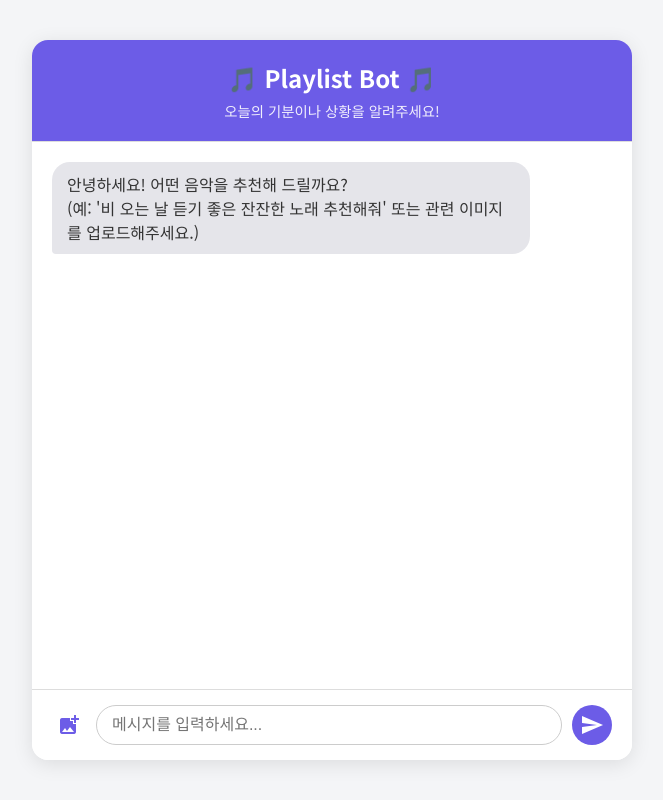
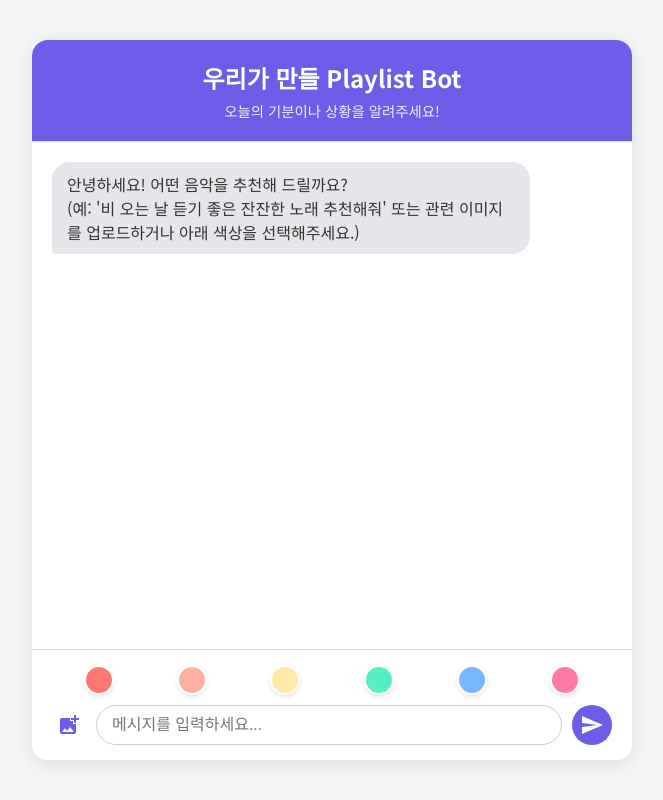
Before and after one commit to vanillaturtlechips/awschoolteamproject, a FastAPI app: page / in a window 1280 px wide. Shown: the whole page, without its empty margins (308-971 px from the left). Run offline with FastAPI, Linux system fonts and the light colour scheme.

Commit message:
프론트엔드 목업을 기획안대로 수정

```diff
--- a/static/script.js
+++ b/static/script.js
@@ -4,58 +4,103 @@ document.addEventListener('DOMContentLoaded', () => {
     const messageInput = document.getElementById('message-input');
     const uploadBtn = document.getElementById('upload-btn');
     const imageUpload = document.getElementById('image-upload');
+    const colorButtons = document.querySelectorAll('.color-btn');
 
-    // 메시지 폼 제출 이벤트
-    messageForm.addEventListener('submit', (event) => {
+    // 1. 텍스트 메시지 제출 이벤트
+    messageForm.addEventListener('submit', async (event) => {
         event.preventDefault();
         const messageText = messageInput.value.trim();
         if (messageText) {
             appendMessage(messageText, 'user-message');
-            // 서버 대신 가짜 응답 함수 호출
-            getFakeBotResponse();
             messageInput.value = '';
+            await fetchBotResponse('/api/chat/text', { message: messageText });
         }
     });
 
-    // 이미지 업로드 버튼 클릭 이벤트
-    uploadBtn.addEventListener('click', () => {
-        imageUpload.click();
-    });
+    // 2. 이미지 업로드 버튼 클릭 이벤트
+    uploadBtn.addEventListener('click', () => imageUpload.click());
 
     // 이미지 파일 선택 이벤트
-    imageUpload.addEventListener('change', () => {
+    imageUpload.addEventListener('change', async () => {
         const file = imageUpload.files[0];
         if (file) {
             const reader = new FileReader();
             reader.onload = (e) => {
-                const imageElement = `<img src="${e.target.result}" style="max-width: 100%; border-radius: 10px;">`;
+                const imageElement = `<img src="${e.target.result}" alt="업로드 이미지">`;
                 appendMessage(imageElement, 'user-message');
             };
             reader.readAsDataURL(file);
 
-            // 서버 대신 가짜 응답 함수 호출
-            getFakeBotResponse();
-            imageUpload.value = '';
+            const formData = new FormData();
+            formData.append('image', file);
+            await fetchBotResponse('/api/chat/image', formData);
+            imageUpload.value = ''; // Reset input
         }
     });
 
+    // 3. 색상 버튼 클릭 이벤트
+    colorButtons.forEach(button => {
+        button.addEventListener('click', async () => {
+            const color = button.dataset.color;
+            const colorMessage = `${color.charAt(0).toUpperCase() + color.slice(1)} 색상을 선택했어요.`;
+            appendMessage(colorMessage, 'user-message');
+            await fetchBotResponse('/api/chat/color', { color: color });
+        });
+    });
+
     /**
-     * 서버가 없어도 봇이 응답하는 것처럼 보이게 하는 가짜 함수
+     * 백엔드 API와 통신하여 봇의 응답을 가져오는 함수
+     * @param {string} endpoint - API 엔드포인트
+     * @param {object|FormData} body - 전송할 데이터
      */
-    function getFakeBotResponse() {
-        appendMessage('Playlist를 찾고 있어요... 잠시만 기다려주세요!', 'bot-message', true);
+    async function fetchBotResponse(endpoint, body) {
+        appendMessage('Playlist를 찾고 있어요', 'bot-message', true);
 
-        // 1.5초 후에 가짜 응답을 보여줌
-        setTimeout(() => {
+        try {
+            const isFormData = body instanceof FormData;
+            const response = await fetch(endpoint, {
+                method: 'POST',
+                headers: isFormData ? {} : { 'Content-Type': 'application/json' },
+                body: isFormData ? body : JSON.stringify(body),
+            });
+
             removeTypingIndicator();
-            const fakeReply = `요청하신内容에 맞는 플레이리스트입니다:<br>
-                1. 아이유 - 밤편지 (<a href="#" onclick="return false;">듣기</a>)<br>
-                2. 잔나비 - 주저하는 연인들을 위해 (<a href="#" onclick="return false;">듣기</a>)<br>
-                3. 폴킴 - 모든 날, 모든 순간 (<a href="#" onclick="return false;">듣기</a>)`;
-            appendMessage(fakeReply, 'bot-message');
-        }, 1500);
+
+            if (!response.ok) {
+                const errorData = await response.json();
+                throw new Error(errorData.error || '서버 응답에 문제가 발생했습니다.');
+            }
+
+            const data = await response.json();
+            renderBotResponse(data);
+
+        } catch (error) {
+            removeTypingIndicator();
+            appendMessage(`죄송합니다. 오류가 발생했어요: ${error.message}`, 'bot-message');
+            console.error('Error:', error);
+        }
     }
 
+    /**
+     * 서버로부터 받은 데이터를 채팅창에 렌더링하는 함수
+     * @param {object} data - 서버 응답 JSON 데이터
+     */
+    function renderBotResponse(data) {
+        let botReply = `<p><strong>${data.emotion}</strong>에 어울리는 플레이리스트를 추천해 드릴게요!</p><ul>`;
+        data.recommended_songs.forEach(song => {
+            botReply += `<li>🎵 ${song.artist} - ${song.title}
+                (<a href="${song.youtube_link}" target="_blank">듣기</a>)</li>`;
+        });
+        botReply += `</ul>`;
+        appendMessage(botReply, 'bot-message');
+    }
+
+    /**
+     * 채팅창에 메시지를 추가하는 함수
+     * @param {string} text - 메시지 내용 (HTML 가능)
+     * @param {string} className - 'user-message' 또는 'bot-message'
+     * @param {boolean} isTyping - 로딩 인디케이터 여부
+     */
     function appendMessage(text, className, isTyping = false) {
         const messageElement = document.createElement('div');
         messageElement.classList.add('message', className);
@@ -67,6 +112,9 @@ document.addEventListener('DOMContentLoaded', () => {
         chatBox.scrollTop = chatBox.scrollHeight;
     }
 
+    /**
+     * 로딩 인디케이터를 제거하는 함수
+     */
     function removeTypingIndicator() {
         const indicator = chatBox.querySelector('.typing-indicator');
         if (indicator) {
--- a/static/style.css
+++ b/static/style.css
@@ -7,6 +7,7 @@
     --user-message-bg: #6c5ce7;
     --text-color-dark: #333;
     --text-color-light: #fff;
+    --border-color: #ddd;
 }
 
 body {
@@ -37,19 +38,11 @@ body {
     color: var(--text-color-light);
     padding: 20px;
     text-align: center;
-    border-bottom: 1px solid #ddd;
+    border-bottom: 1px solid var(--border-color);
 }
 
-.chat-header h2 {
-    margin: 0;
-    font-size: 1.5rem;
-}
-
-.chat-header p {
-    margin: 5px 0 0;
-    font-size: 0.9rem;
-    opacity: 0.9;
-}
+.chat-header h2 { margin: 0; font-size: 1.5rem; }
+.chat-header p { margin: 5px 0 0; font-size: 0.9rem; opacity: 0.9; }
 
 .chat-box {
     flex-grow: 1;
@@ -65,6 +58,7 @@ body {
     border-radius: 18px;
     margin-bottom: 10px;
     line-height: 1.5;
+    word-wrap: break-word;
 }
 
 .bot-message {
@@ -81,31 +75,45 @@ body {
     border-bottom-right-radius: 4px;
 }
 
-.message p {
-    margin: 0;
+.user-message img {
+    max-width: 100%;
+    border-radius: 10px;
+    margin-top: 5px;
 }
 
-/* YouTube 링크 스타일 */
-.message a {
-    color: #0066cc;
-    text-decoration: underline;
-}
-
-.user-message a {
-    color: #d1c4e9;
-}
-
+.message p { margin: 0; }
+.message a { color: #0066cc; text-decoration: underline; }
+.user-message a { color: #d1c4e9; }
 
 .chat-input-area {
     padding: 15px 20px;
-    border-top: 1px solid #ddd;
+    border-top: 1px solid var(--border-color);
     background-color: #fff;
 }
 
-.message-form {
+/* 색상 팔레트 스타일 추가 */
+.color-palette {
     display: flex;
-    align-items: center;
+    justify-content: space-around;
+    margin-bottom: 10px;
 }
+
+.color-btn {
+    width: 30px;
+    height: 30px;
+    border-radius: 50%;
+    border: 2px solid #fff;
+    cursor: pointer;
+    transition: transform 0.2s, box-shadow 0.2s;
+    box-shadow: 0 2px 4px rgba(0,0,0,0.1);
+}
+
+.color-btn:hover {
+    transform: scale(1.1);
+    box-shadow: 0 4px 8px rgba(0,0,0,0.2);
+}
+
+.message-form { display: flex; align-items: center; }
 
 #message-input {
     flex-grow: 1;
@@ -116,20 +124,12 @@ body {
     margin: 0 10px;
 }
 
-#message-input:focus {
-    outline: none;
-    border-color: var(--primary-color);
-}
+#message-input:focus { outline: none; border-color: var(--primary-color); }
 
-.upload-btn,
-.send-btn {
-    background: none;
-    border: none;
-    cursor: pointer;
+.upload-btn, .send-btn {
+    background: none; border: none; cursor: pointer;
     color: var(--primary-color);
-    display: flex;
-    align-items: center;
-    justify-content: center;
+    display: flex; align-items: center; justify-content: center;
     padding: 5px;
 }
 
@@ -141,6 +141,17 @@ body {
     height: 40px;
 }
 
-.material-icons {
-    font-size: 28px;
+.material-icons { font-size: 28px; }
+
+/* 타이핑 인디케이터 스타일 */
+.typing-indicator p::after {
+    content: '...';
+    display: inline-block;
+    animation: typing-dots 1.5s infinite;
 }
+
+@keyframes typing-dots {
+    0%, 20% { content: '.'; }
+    40% { content: '..'; }
+    60%, 100% { content: '...'; }
+}
--- a/templates/index.html
+++ b/templates/index.html
@@ -5,22 +5,30 @@
     <meta charset="UTF-8">
     <meta name="viewport" content="width=device-width, initial-scale=1.0">
     <title>Playlist Bot</title>
-    <link rel="stylesheet" href="../static/style.css">
+    <link rel="stylesheet" href="/static/style.css">
     <link href="https://fonts.googleapis.com/icon?family=Material+Icons" rel="stylesheet">
 </head>
 
 <body>
     <div class="chat-container">
         <div class="chat-header">
-            <h2>🎵 Playlist Bot 🎵</h2>
+            <h2>우리가 만들 Playlist Bot</h2>
             <p>오늘의 기분이나 상황을 알려주세요!</p>
         </div>
         <div class="chat-box" id="chat-box">
             <div class="message bot-message">
-                <p>안녕하세요! 어떤 음악을 추천해 드릴까요? <br> (예: '비 오는 날 듣기 좋은 잔잔한 노래 추천해줘' 또는 관련 이미지를 업로드해주세요.)</p>
+                <p>안녕하세요! 어떤 음악을 추천해 드릴까요? <br> (예: '비 오는 날 듣기 좋은 잔잔한 노래 추천해줘' 또는 관련 이미지를 업로드하거나 아래 색상을 선택해주세요.)</p>
             </div>
         </div>
         <div class="chat-input-area">
+            <div class="color-palette">
+                <button class="color-btn" data-color="red" style="background-color: #ff7675;"></button>
+                <button class="color-btn" data-color="orange" style="background-color: #fab1a0;"></button>
+                <button class="color-btn" data-color="yellow" style="background-color: #ffeaa7;"></button>
+                <button class="color-btn" data-color="green" style="background-color: #55efc4;"></button>
+                <button class="color-btn" data-color="blue" style="background-color: #74b9ff;"></button>
+                <button class="color-btn" data-color="pink" style="background-color: #fd79a8;"></button>
+            </div>
             <form id="message-form" class="message-form">
                 <input type="file" id="image-upload" accept="image/*" style="display: none;">
                 <button type="button" id="upload-btn" class="upload-btn">
@@ -34,7 +42,7 @@
         </div>
     </div>
 
-    <script src="../static/script.js"></script>
+    <script src="/static/script.js"></script>
 </body>
 
 </html>
```
